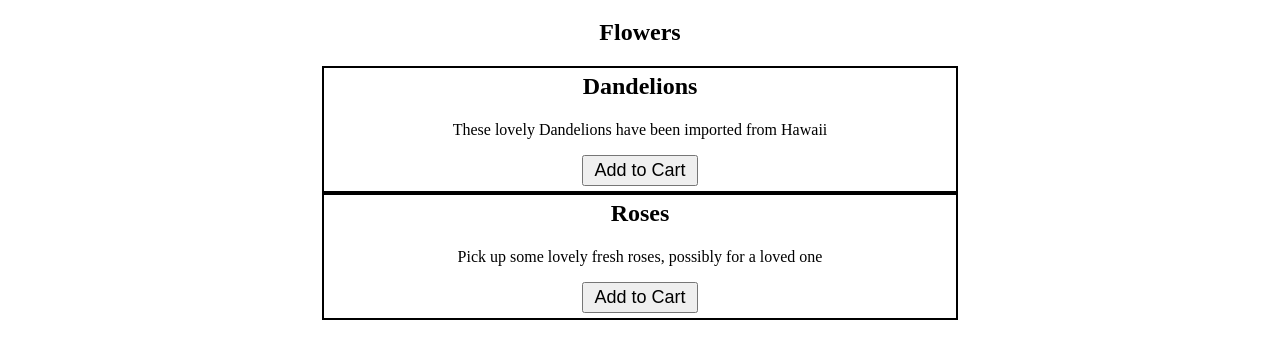
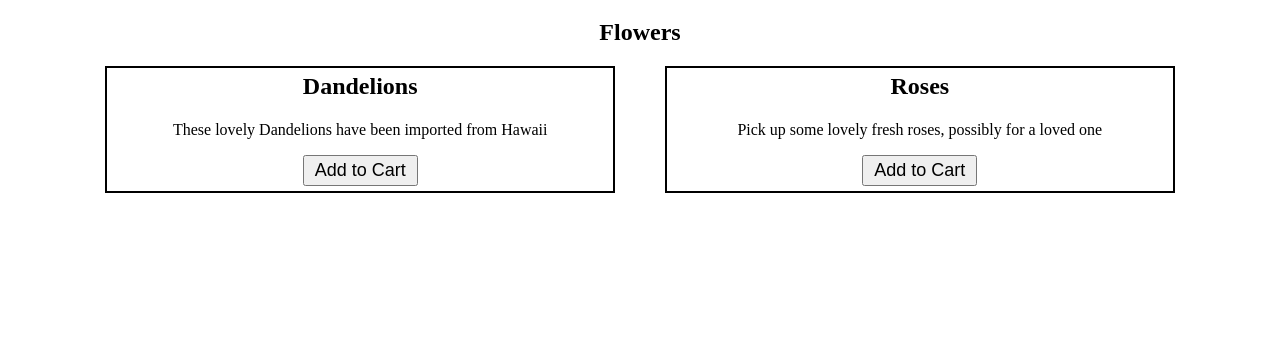
Before and after one commit to TheGemmell/html-live-session, a plain HTML site: page index.html in a window 1280 px wide. Shown: the part 156-514 px from the top of the page. Drawn offline with Linux system fonts and the light colour scheme.

Commit message:
fixed the width with shop-items and added ruleset for shop-item-group

```diff
--- a/style.css
+++ b/style.css
@@ -10,8 +10,14 @@
   align-items: center;
   justify-content: center;
   justify-items: center;
-  width: 50%;
-  margin: auto;
+  width: 40%;
+}
+
+.shop-item-group {
+  display: flex;
+  flex-direction: row;
+  gap: 50px;
+  justify-content: center;
 }
 
 h1 {
```
